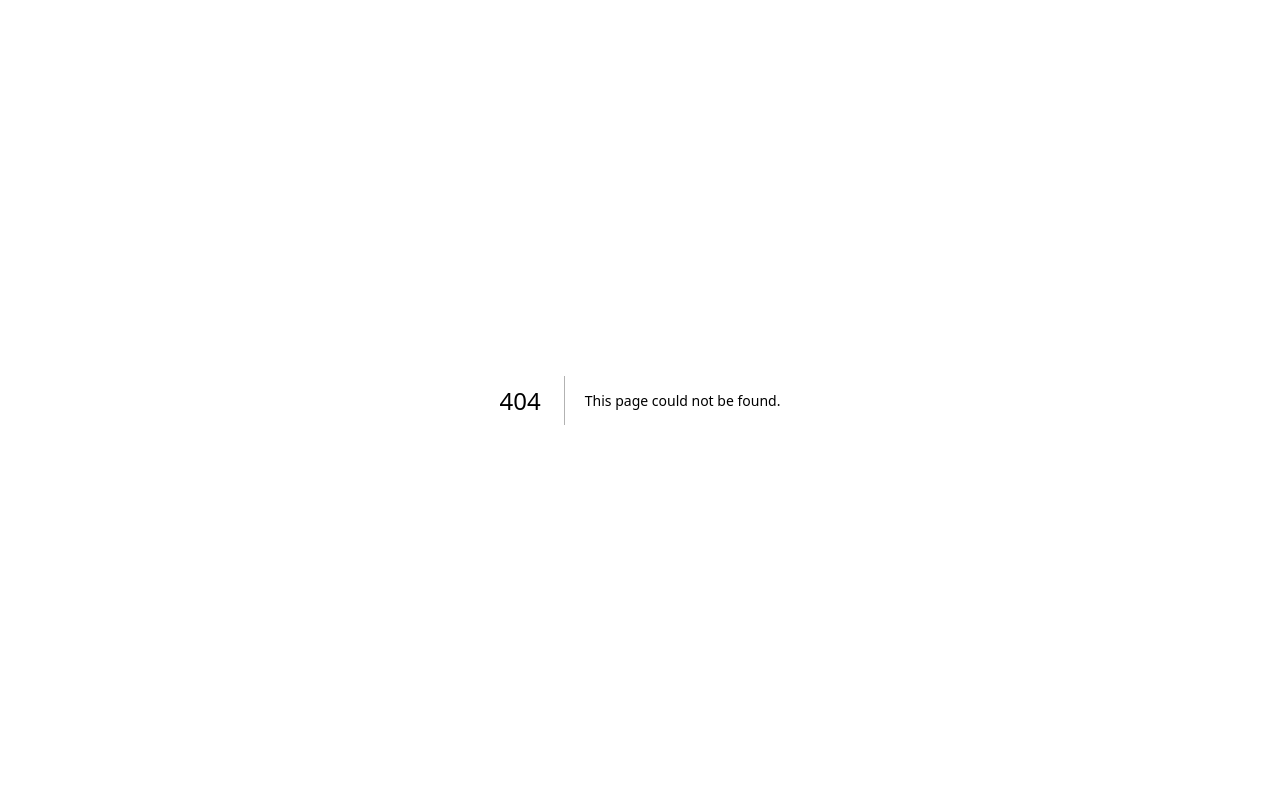
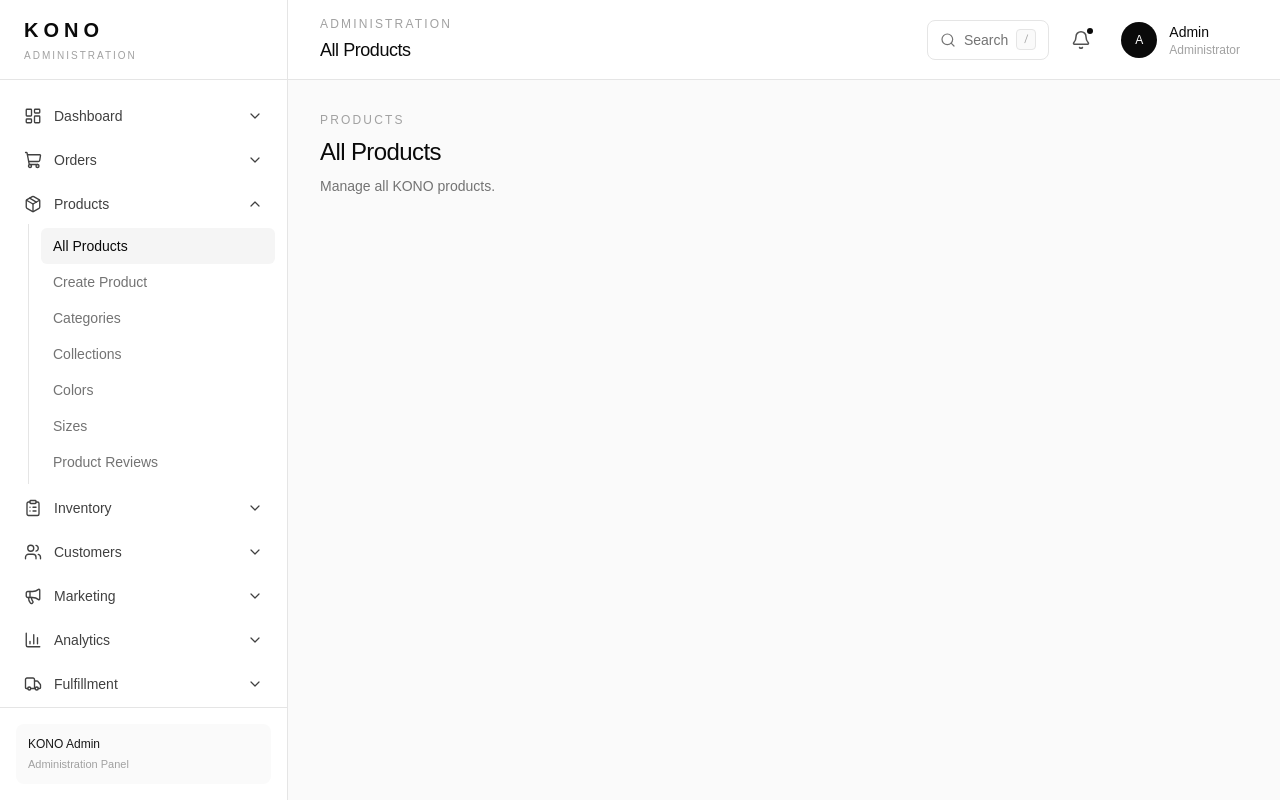
Before and after one commit to scatletbean-sudo/KONO-fashion-e-commerce-website, a Next.js app: page /admin/products in a window 1280 px wide. Before the commit this address had no page. Built offline with nearby package versions, Linux system fonts and the light colour scheme.

Commit message:
feat: add admin navigation system

```diff
--- /dev/null
+++ b/src/app/admin/products/page.tsx
@@ -0,0 +1,19 @@
+export default function AdminProductsPage() {
+  return (
+    <section>
+      <div>
+        <p className="text-xs font-medium uppercase tracking-[0.18em] text-neutral-400">
+          Products
+        </p>
+
+        <h1 className="mt-2 text-2xl font-medium tracking-tight text-neutral-950">
+          All Products
+        </h1>
+
+        <p className="mt-2 text-sm text-neutral-500">
+          Manage all KONO products.
+        </p>
+      </div>
+    </section>
+  );
+}
--- a/src/components/admin/AdminHeader.tsx
+++ b/src/components/admin/AdminHeader.tsx
@@ -5,14 +5,108 @@ import {
   Menu,
   Search,
 } from "lucide-react";
+import { usePathname } from "next/navigation";
 
 type AdminHeaderProps = {
   onMenuClick?: () => void;
 };
 
+const pageTitles: Record<string, string> = {
+  "/admin": "Dashboard",
+
+  "/admin/products": "All Products",
+  "/admin/products/create": "Create Product",
+  "/admin/products/categories": "Categories",
+  "/admin/products/collections": "Collections",
+  "/admin/products/colors": "Colors",
+  "/admin/products/sizes": "Sizes",
+  "/admin/products/reviews": "Product Reviews",
+
+  "/admin/inventory": "Inventory",
+  "/admin/inventory/stock": "Stock",
+  "/admin/inventory/low-stock": "Low Stock",
+  "/admin/inventory/out-of-stock": "Out of Stock",
+  "/admin/inventory/stock-in/new": "New Receipt",
+  "/admin/inventory/stock-in/history": "Receipt History",
+  "/admin/inventory/adjustment": "Stock Adjustment",
+  "/admin/inventory/movements": "Movement History",
+
+  "/admin/orders": "All Orders",
+  "/admin/orders/draft": "Draft Orders",
+  "/admin/orders/pending": "Pending",
+  "/admin/orders/confirmed": "Confirmed",
+  "/admin/orders/processing": "Processing",
+  "/admin/orders/shipped": "Shipped",
+  "/admin/orders/delivered": "Delivered",
+  "/admin/orders/cancelled": "Cancelled",
+  "/admin/orders/returns": "Returns",
+  "/admin/orders/refunds": "Refunds",
+
+  "/admin/customers": "All Customers",
+  "/admin/customers/detail": "Customer Detail",
+  "/admin/customers/order-history": "Order History",
+  "/admin/customers/segments": "Customer Segments",
+  "/admin/customers/export": "Customer Export",
+
+  "/admin/marketing/coupons": "Coupons",
+  "/admin/marketing/promotions": "Promotions",
+  "/admin/marketing/campaigns": "Campaigns",
+  "/admin/marketing/gift-cards": "Gift Cards",
+
+  "/admin/analytics/sales": "Sales",
+  "/admin/analytics/products": "Products",
+  "/admin/analytics/customers": "Customers",
+  "/admin/analytics/inventory": "Inventory",
+  "/admin/analytics/orders": "Orders",
+  "/admin/analytics/marketing": "Marketing",
+
+  "/admin/fulfillment/shipments": "Shipments",
+  "/admin/fulfillment/shipping-methods": "Shipping Methods",
+  "/admin/fulfillment/tracking": "Tracking",
+  "/admin/fulfillment/delivery-status": "Delivery Status",
+
+  "/admin/finance/revenue": "Revenue",
+  "/admin/finance/payments": "Payments",
+  "/admin/finance/refunds": "Refunds",
+  "/admin/finance/taxes": "Taxes",
+  "/admin/finance/transactions": "Transaction History",
+
+  "/admin/content/homepage": "Homepage",
+  "/admin/content/banners": "Banners",
+  "/admin/content/lookbook": "Lookbook",
+  "/admin/content/editorial": "Editorial",
+  "/admin/content/media": "Media Library",
+
+  "/admin/settings/store": "Store",
+  "/admin/settings/admin-users": "Admin Users",
+  "/admin/settings/roles": "Roles & Permissions",
+  "/admin/settings/payment": "Payment",
+  "/admin/settings/shipping": "Shipping",
+  "/admin/settings/tax": "Tax",
+  "/admin/settings/notifications": "Notifications",
+  "/admin/settings/general": "General",
+};
+
+function getPageTitle(pathname: string) {
+  if (pageTitles[pathname]) {
+    return pageTitles[pathname];
+  }
+
+  const matchedPath = Object.keys(pageTitles)
+    .filter((path) => path !== "/admin")
+    .find((path) => pathname.startsWith(`${path}/`));
+
+  return matchedPath
+    ? pageTitles[matchedPath]
+    : "Dashboard";
+}
+
 export default function AdminHeader({
   onMenuClick,
 }: AdminHeaderProps) {
+  const pathname = usePathname();
+  const pageTitle = getPageTitle(pathname);
+
   return (
     <header className="flex h-20 shrink-0 items-center justify-between border-b border-neutral-200 bg-white px-4 sm:px-6 lg:px-8">
       {/* Left */}
@@ -23,7 +117,10 @@ export default function AdminHeader({
           className="inline-flex h-10 w-10 items-center justify-center rounded-lg text-neutral-600 transition hover:bg-neutral-100 lg:hidden"
           aria-label="Open navigation"
         >
-          <Menu className="h-5 w-5" strokeWidth={1.8} />
+          <Menu
+            className="h-5 w-5"
+            strokeWidth={1.8}
+          />
         </button>
 
         <div className="hidden sm:block">
@@ -32,7 +129,7 @@ export default function AdminHeader({
           </p>
 
           <h1 className="mt-1 text-lg font-medium tracking-tight text-neutral-950">
-            Dashboard
+            {pageTitle}
           </h1>
         </div>
       </div>
@@ -45,7 +142,10 @@ export default function AdminHeader({
           className="inline-flex h-10 items-center gap-2 rounded-lg border border-neutral-200 px-3 text-sm text-neutral-500 transition hover:bg-neutral-50"
           aria-label="Search"
         >
-          <Search className="h-4 w-4" strokeWidth={1.8} />
+          <Search
+            className="h-4 w-4"
+            strokeWidth={1.8}
+          />
 
           <span className="hidden md:inline">
             Search
@@ -62,7 +162,10 @@ export default function AdminHeader({
           className="relative inline-flex h-10 w-10 items-center justify-center rounded-lg text-neutral-600 transition hover:bg-neutral-100"
           aria-label="Notifications"
         >
-          <Bell className="h-5 w-5" strokeWidth={1.8} />
+          <Bell
+            className="h-5 w-5"
+            strokeWidth={1.8}
+          />
 
           <span className="absolute right-2 top-2 h-1.5 w-1.5 rounded-full bg-neutral-950" />
         </button>
--- a/src/components/admin/AdminSidebar.tsx
+++ b/src/components/admin/AdminSidebar.tsx
@@ -1,6 +1,8 @@
 "use client";
 
-import { useState } from "react";
+import Link from "next/link";
+import { usePathname } from "next/navigation";
+import { useEffect, useState } from "react";
 import {
   BarChart3,
   ChevronDown,
@@ -182,10 +184,39 @@ const menuGroups: MenuGroup[] = [
   },
 ];
 
+function getActiveGroup(pathname: string) {
+  if (pathname === "/admin") {
+    return "Dashboard";
+  }
+
+const group = menuGroups.find((group) =>
+  group.items.some((item) => {
+    if (item.href === "/admin") {
+      return pathname === "/admin";
+    }
+
+    return (
+      pathname === item.href ||
+      pathname.startsWith(`${item.href}/`)
+    );
+  }),
+);
+
+  return group?.label ?? "Dashboard";
+}
+
 export default function AdminSidebar({
   onNavigate,
 }: AdminSidebarProps) {
-  const [openGroup, setOpenGroup] = useState("Dashboard");
+  const pathname = usePathname();
+
+  const activeGroup = getActiveGroup(pathname);
+
+  const [openGroup, setOpenGroup] = useState(activeGroup);
+
+  useEffect(() => {
+    setOpenGroup(activeGroup);
+  }, [activeGroup]);
 
   return (
     <aside className="flex h-full w-72 flex-col border-r border-neutral-200 bg-white">
@@ -219,7 +250,11 @@ export default function AdminSidebar({
                   className="flex w-full items-center justify-between rounded-lg px-3 py-2.5 text-sm font-medium text-neutral-700 transition hover:bg-neutral-100"
                 >
                   <span className="flex items-center gap-3">
-                    <Icon className="h-[18px] w-[18px]" strokeWidth={1.8} />
+                    <Icon
+                      className="h-[18px] w-[18px]"
+                      strokeWidth={1.8}
+                    />
+
                     <span>{group.label}</span>
                   </span>
 
@@ -233,20 +268,27 @@ export default function AdminSidebar({
 
                 {isOpen && (
                   <div className="ml-4 border-l border-neutral-200 py-1 pl-3">
-                    {group.items.map((item) => (
-                      <a
+                    {group.items.map((item) => {
+                      const isActive =
+                        pathname === item.href ||
+                        (item.href !== "/admin" &&
+                          pathname.startsWith(`${item.href}/`));
+
+                      return (
+                        <Link
                           key={item.href}
                           href={item.href}
                           onClick={onNavigate}
                           className={`block rounded-md px-3 py-2 text-sm transition ${
-                          item.href === "/admin"
+                            isActive
                               ? "bg-neutral-100 font-medium text-neutral-950"
                               : "text-neutral-500 hover:bg-neutral-50 hover:text-neutral-950"
                           }`}
                         >
                           {item.label}
-                      </a>
-                    ))}
+                        </Link>
+                      );
+                    })}
                   </div>
                 )}
               </div>
```
Lines whose indentation alone changed are shown as unchanged.
